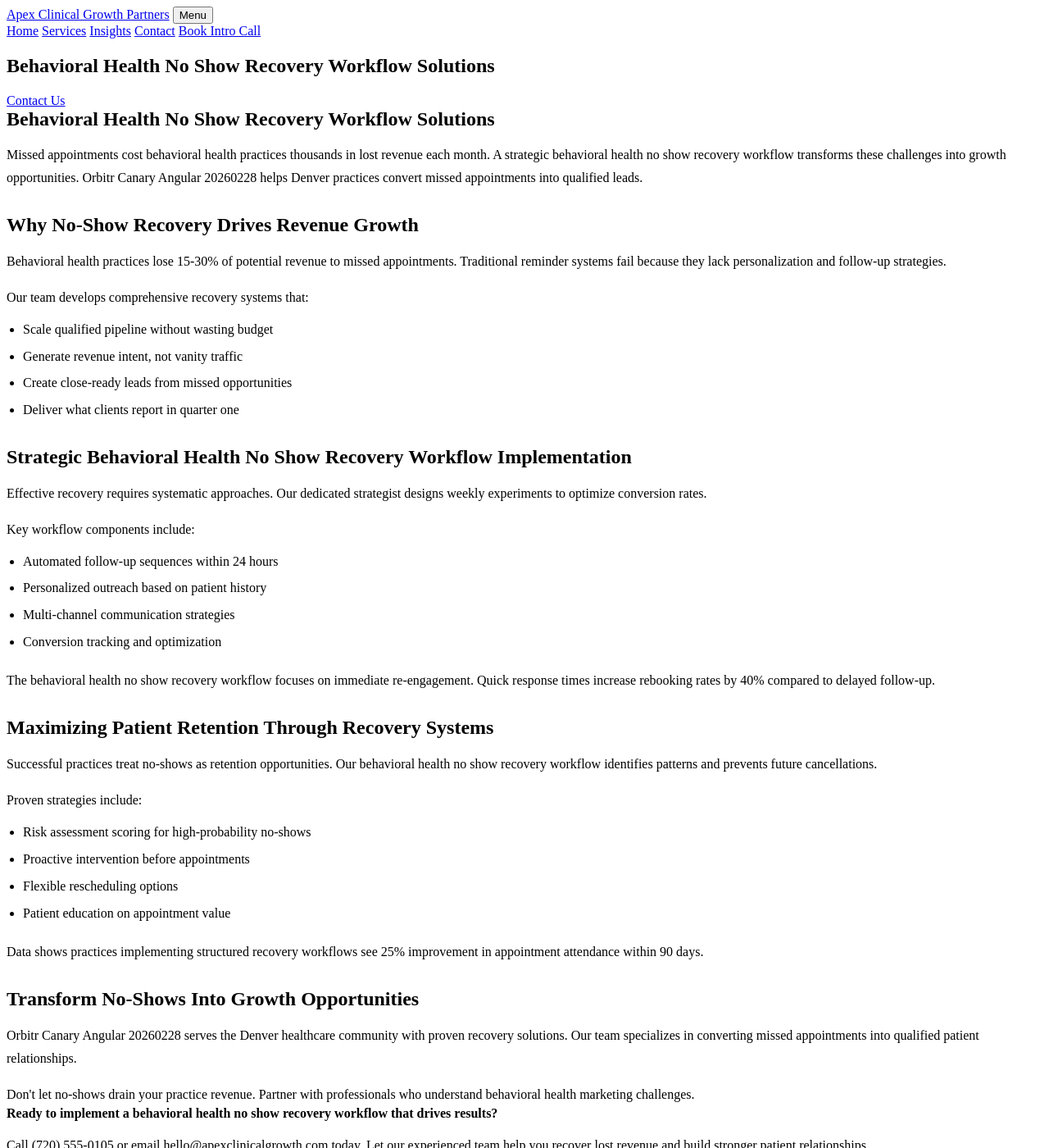
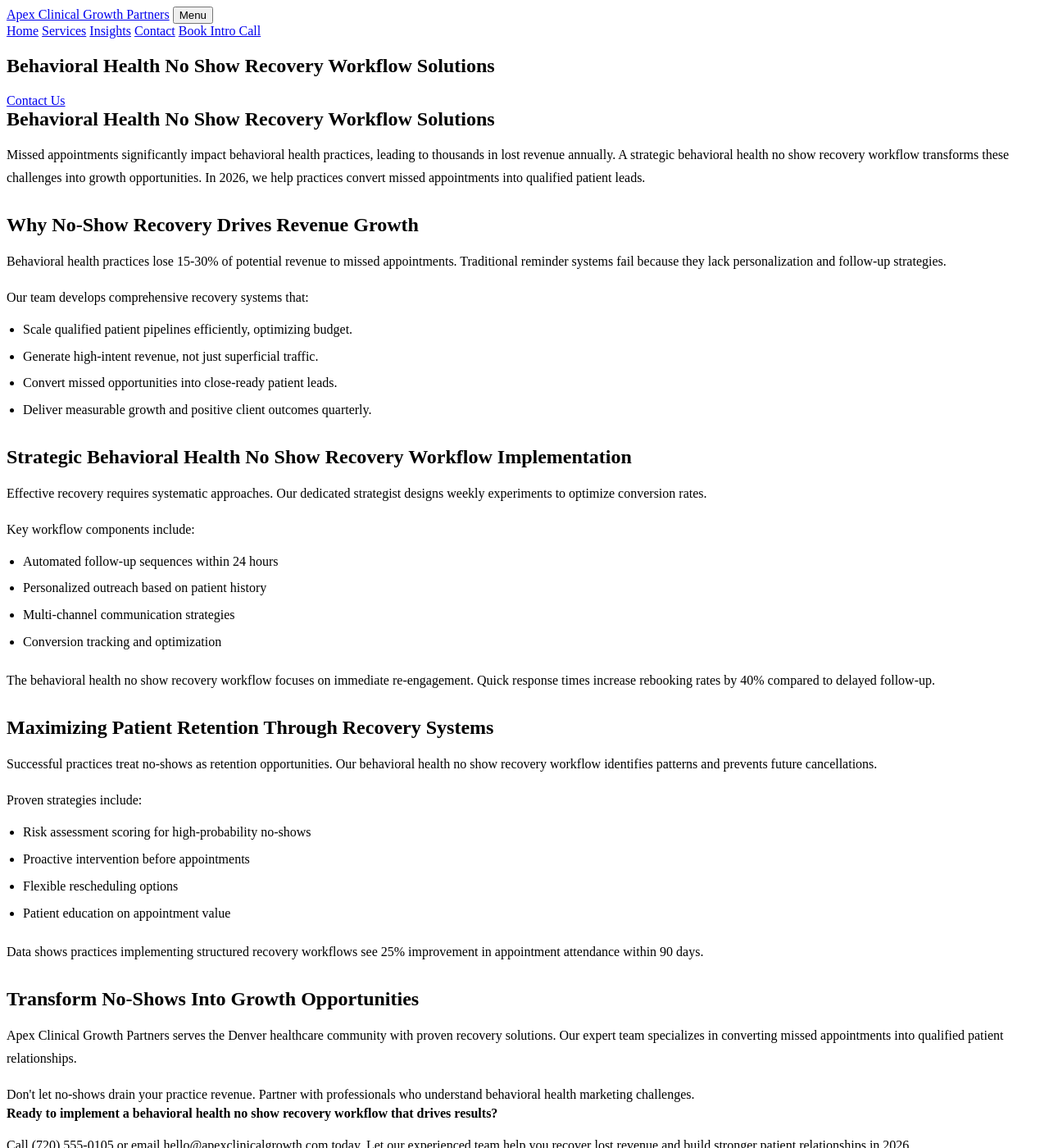
Before and after one commit to prjctlphbt/orbitr-canary-angular-20260228, a Jekyll site: the page angular-behavioral-noshow-20260228144655.html, which Jekyll copies as it is, in a window 1280 px wide and 1400 px high. Shown: the whole window at 82% size. Built offline with Jekyll 4.4.1, drawn with Linux system fonts in a browser that asks for light colours; some of the changed text lies outside the part shown.

Commit message:
Refresh and update content: angular-behavioral-noshow-20260228144655.html

```diff
--- a/angular-behavioral-noshow-20260228144655.html
+++ b/angular-behavioral-noshow-20260228144655.html
@@ -111,15 +109,15 @@ Characte" name="description"/>
 <section class="landing-content">
 <div class="container orbitr-generated-content">
 <h1>Behavioral Health No Show Recovery Workflow Solutions</h1>
-<p>Missed appointments cost behavioral health practices thousands in lost revenue each month. A strategic behavioral health no show recovery workflow transforms these challenges into growth opportunities. Orbitr Canary Angular 20260228 helps Denver practices convert missed appointments into qualified leads.</p>
+<p>Missed appointments significantly impact behavioral health practices, leading to thousands in lost revenue annually. A strategic behavioral health no show recovery workflow transforms these challenges into growth opportunities. In 2026, we help practices convert missed appointments into qualified patient leads.</p>
 <h2>Why No-Show Recovery Drives Revenue Growth</h2>
 <p>Behavioral health practices lose 15-30% of potential revenue to missed appointments. Traditional reminder systems fail because they lack personalization and follow-up strategies.</p>
 <p>Our team develops comprehensive recovery systems that:</p>
 <ul>
-<li>Scale qualified pipeline without wasting budget</li>
-<li>Generate revenue intent, not vanity traffic</li>
-<li>Create close-ready leads from missed opportunities</li>
-<li>Deliver what clients report in quarter one</li>
+<li>Scale qualified patient pipelines efficiently, optimizing budget.</li>
+<li>Generate high-intent revenue, not just superficial traffic.</li>
+<li>Convert missed opportunities into close-ready patient leads.</li>
+<li>Deliver measurable growth and positive client outcomes quarterly.</li>
 </ul>
 <h2>Strategic Behavioral Health No Show Recovery Workflow Implementation</h2>
 <p>Effective recovery requires systematic approaches. Our dedicated strategist designs weekly experiments to optimize conversion rates.</p>
@@ -142,10 +140,10 @@ Characte" name="description"/>
 </ul>
 <p>Data shows practices implementing structured recovery workflows see 25% improvement in appointment attendance within 90 days.</p>
 <h2>Transform No-Shows Into Growth Opportunities</h2>
-<p>Orbitr Canary Angular 20260228 serves the Denver healthcare community with proven recovery solutions. Our team specializes in converting missed appointments into qualified patient relationships.</p>
+<p>Apex Clinical Growth Partners serves the Denver healthcare community with proven recovery solutions. Our expert team specializes in converting missed appointments into qualified patient relationships.</p>
 <p>Don't let no-shows drain your practice revenue. Partner with professionals who understand behavioral health marketing challenges.</p>
 <strong>Ready to implement a behavioral health no show recovery workflow that drives results?</strong>
-<p>Call (720) 555-0105 or email hello@apexclinicalgrowth.com today. Let our experienced team help you recover lost revenue and build stronger patient relationships.</p>
+<p>Call (720) 555-0105 or email hello@apexclinicalgrowth.com today. Let our experienced team help you recover lost revenue and build stronger patient relationships in 2026.</p>
 </div>
 </section>
 <section class="landing-cta">
@@ -177,7 +175,7 @@ Characte" name="description"/>
 </ul>
 </div>
 </div>
-<div class="container small-note">Framework canary fixture for Orbitr approval testing.</div>
+<div class="container small-note">© 2026 Apex Clinical Growth Partners. All rights reserved.</div>
 </footer>
 <script>
  // FAQ accordion functionality
```
Also changed, not shown: other parts of angular-behavioral-noshow-20260228144655.html (+2 -4 lines).
